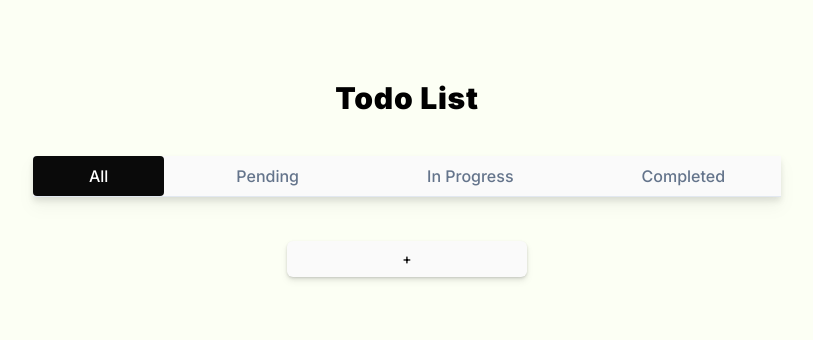
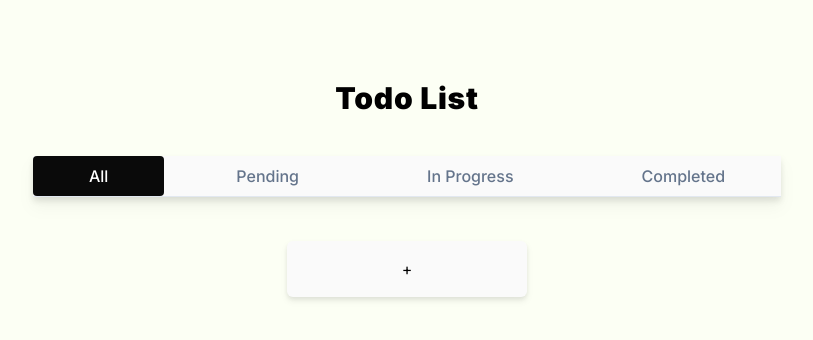
Before and after one commit to Ebun22/Todo-list, a Next.js app: page / in a window 1280 px wide. Shown: the top 340 px of the page, without its empty margins (233-1046 px from the left). Built offline with nearby package versions, Linux system fonts and the light colour scheme.

Commit message:
updated button style

```diff
--- a/components/TodoList.tsx
+++ b/components/TodoList.tsx
@@ -41,9 +41,9 @@ const TodoList = observer(() => {
                 onOpenChange={setAddOpen}
             >
                 <DialogTrigger asChild>
-                    <Button className="bg-neutral-50 w-1/4 py-4 mt-3 drop-shadow-md">
+                    <div className="bg-neutral-50 w-1/4 py-4 mt-3 drop-shadow-md rounded-md text-center">
                         +
-                    </Button>
+                    </div>
                 </DialogTrigger>
                 <DialogContent className="sm:max-w-2xl">
                     <AddTodo
```
